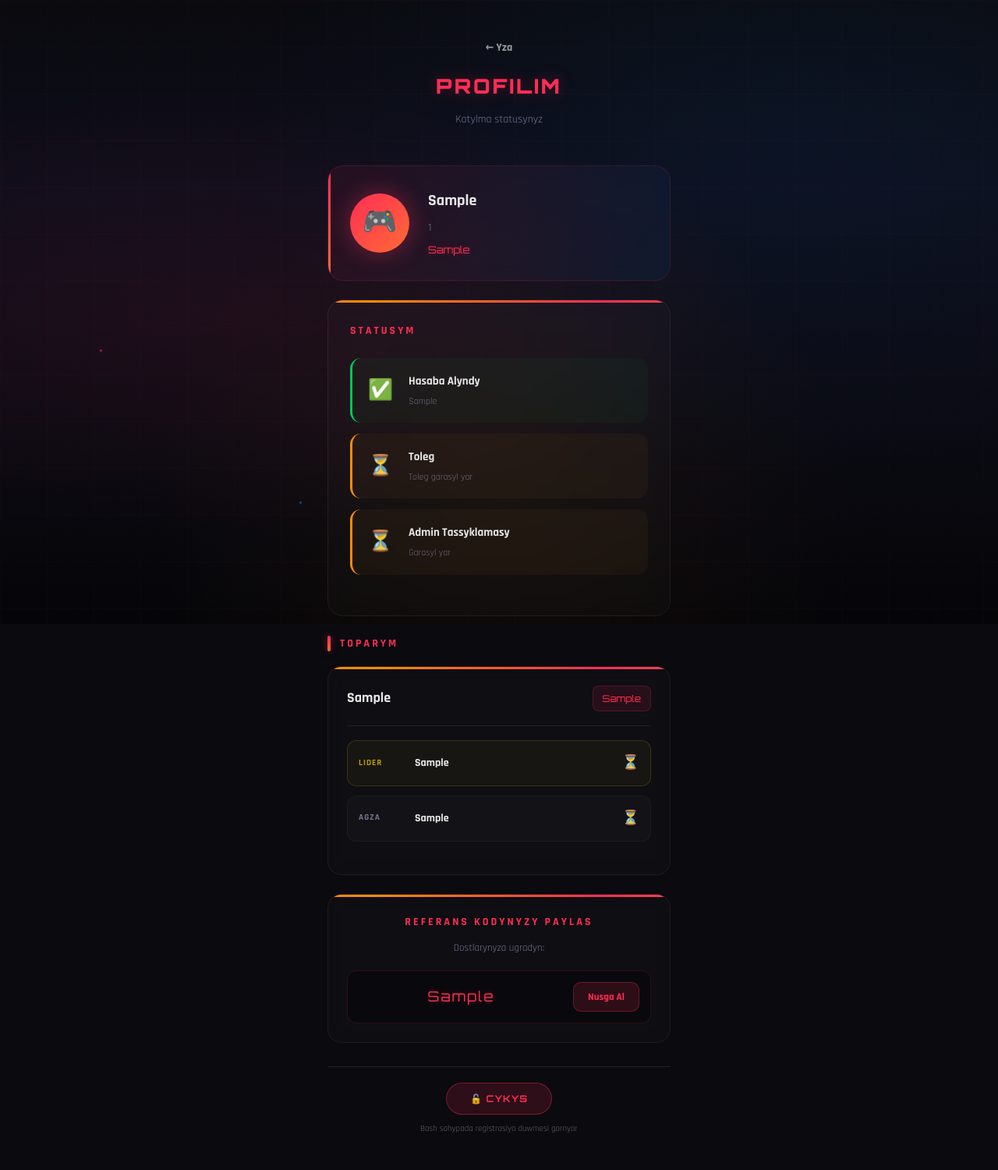
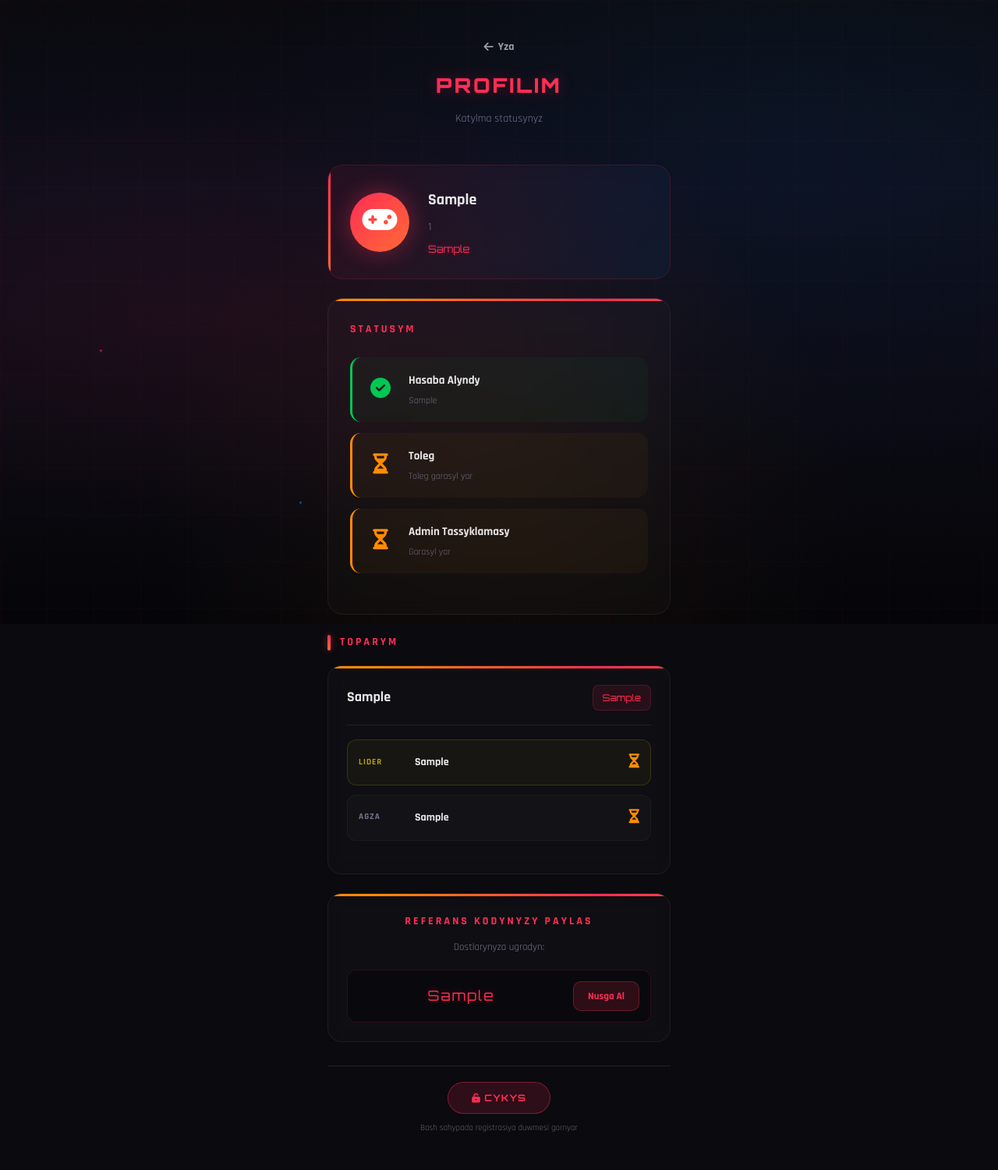
Before and after one commit to kemabr/turnirailway, a Flask app: template templates/profil.html in a window 1280 px wide. Shown: the whole page at 78% size. After the commit the page ends 1451 px from the top, so only its background shows below. Run offline with Flask 3, Linux system fonts and the light colour scheme; the template is opened without the code that fills it: most values are stand-ins (such as "Sample title", 1, 10 or a date in 2020).

Commit message:
Enhance profil.html with Font Awesome icons

```diff
--- a/templates/profil.html
+++ b/templates/profil.html
@@ -6,9 +6,12 @@
     <title>Profilim - PUBG Turnuvasy</title>
     <link rel="stylesheet" href="/static/css/style.css">
     <link href="https://fonts.googleapis.com/css2?family=Orbitron:wght@400;700;900&family=Rajdhani:wght@400;500;700&display=swap" rel="stylesheet">
+    <link rel="stylesheet" href="https://cdnjs.cloudflare.com/ajax/libs/font-awesome/6.5.1/css/all.min.css">
 </head>
 <body>
     <div class="bg-animation">
+        <div class="particle"></div>
+        <div class="particle"></div>
         <div class="particle"></div>
         <div class="particle"></div>
         <div class="particle"></div>
@@ -16,13 +19,13 @@
 
     <div class="container main-content">
         <header class="form-header">
-            <a href="/" class="back-btn">← Yza</a>
+            <a href="/" class="back-btn"><i class="fas fa-arrow-left"></i> Yza</a>
             <h1>PROFILIM</h1>
             <p>Katylma statusynyz</p>
         </header>
 
         <div class="profile-card">
-            <div class="profile-avatar"><span>🎮</span></div>
+            <div class="profile-avatar"><span><i class="fas fa-gamepad"></i></span></div>
             <div class="profile-info">
                 <h2>{{ katilimci['ad'] }}</h2>
                 <p class="profile-pubg-id">{{ katilimci['pubg_id'] }}</p>
@@ -34,14 +37,14 @@
             <h3>STATUSYM</h3>
             <div class="status-steps">
                 <div class="status-step {% if katilimci['kayit_tarihi'] %}completed{% else %}pending{% endif %}">
-                    <div class="step-icon">{% if katilimci['kayit_tarihi'] %}✅{% else %}⏳{% endif %}</div>
+                    <div class="step-icon">{% if katilimci['kayit_tarihi'] %}<i class="fas fa-check-circle" style="color:#00c853"></i>{% else %}<i class="fas fa-hourglass-half" style="color:#ff8c00"></i>{% endif %}</div>
                     <div class="step-info">
                         <span class="step-title">Hasaba Alyndy</span>
                         <span class="step-date">{{ katilimci['kayit_tarihi'] or 'Garasyl yar' }}</span>
                     </div>
                 </div>
                 <div class="status-step {% if katilimci['odeme_durumu'] == 1 %}completed{% else %}pending{% endif %}">
-                    <div class="step-icon">{% if katilimci['odeme_durumu'] == 1 %}✅{% else %}⏳{% endif %}</div>
+                    <div class="step-icon">{% if katilimci['odeme_durumu'] == 1 %}<i class="fas fa-check-circle" style="color:#00c853"></i>{% else %}<i class="fas fa-hourglass-half" style="color:#ff8c00"></i>{% endif %}</div>
                     <div class="step-info">
                         <span class="step-title">Toleg</span>
                         <span class="step-date">
@@ -51,7 +54,7 @@
                 </div>
                 <div class="status-step {% if katilimci['admin_onay'] == 1 %}completed{% elif katilimci['admin_onay'] == 2 %}rejected{% else %}pending{% endif %}">
                     <div class="step-icon">
-                        {% if katilimci['admin_onay'] == 1 %}✅{% elif katilimci['admin_onay'] == 2 %}❌{% else %}⏳{% endif %}
+                        {% if katilimci['admin_onay'] == 1 %}<i class="fas fa-check-circle" style="color:#00c853"></i>{% elif katilimci['admin_onay'] == 2 %}<i class="fas fa-times-circle" style="color:#ff2d55"></i>{% else %}<i class="fas fa-hourglass-half" style="color:#ff8c00"></i>{% endif %}
                     </div>
                     <div class="step-info">
                         <span class="step-title">Admin Tassyklamasy</span>
@@ -84,13 +87,13 @@
                         <div class="team-member leader">
                             <span class="member-role">Lider</span>
                             <span class="member-name">{{ katilimci['ad'] }}</span>
-                            <span class="member-status">{% if katilimci['admin_onay'] == 1 %}✅{% else %}⏳{% endif %}</span>
+                            <span class="member-status">{% if katilimci['admin_onay'] == 1 %}<i class="fas fa-check-circle" style="color:#00c853"></i>{% else %}<i class="fas fa-hourglass-half" style="color:#ff8c00"></i>{% endif %}</span>
                         </div>
                         {% for arkadas in takim_arkadaslari %}
                         <div class="team-member">
                             <span class="member-role">Agza</span>
                             <span class="member-name">{{ arkadas['ad'] }}</span>
-                            <span class="member-status">{% if arkadas['admin_onay'] == 1 %}✅{% else %}⏳{% endif %}</span>
+                            <span class="member-status">{% if arkadas['admin_onay'] == 1 %}<i class="fas fa-check-circle" style="color:#00c853"></i>{% else %}<i class="fas fa-hourglass-half" style="color:#ff8c00"></i>{% endif %}</span>
                         </div>
                         {% endfor %}
                     </div>
@@ -123,7 +126,7 @@
 
         <div class="logout-section" style="text-align:center; margin-top:30px; padding:20px; border-top:1px solid rgba(255,255,255,0.1);">
             <button onclick="logout()" type="button" style="background:rgba(255,45,85,0.15); border:1.5px solid rgba(255,45,85,0.4); color:#ff2d55; padding:12px 30px; border-radius:25px; font-family:'Orbitron',sans-serif; font-size:12px; font-weight:700; text-transform:uppercase; letter-spacing:1px; cursor:pointer;">
-                🔓 CYKYS
+                <i class="fas fa-unlock-alt"></i> CYKYS
             </button>
             <p style="font-size:11px; opacity:0.4; margin-top:10px;">Bash sahypada registrasiya duwmesi gornyar</p>
         </div>
@@ -158,4 +161,4 @@
         }
     </script>
 </body>
-</html>
+                                                                                                                                                                                                                                          </html>
```
